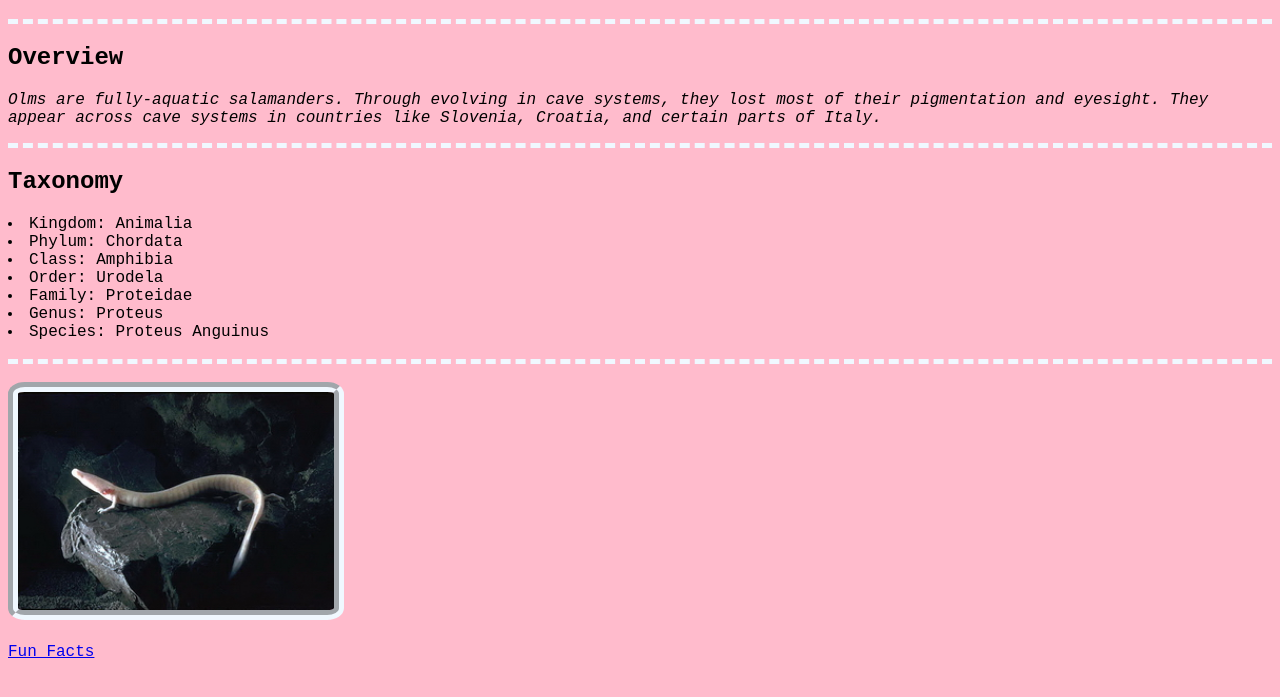
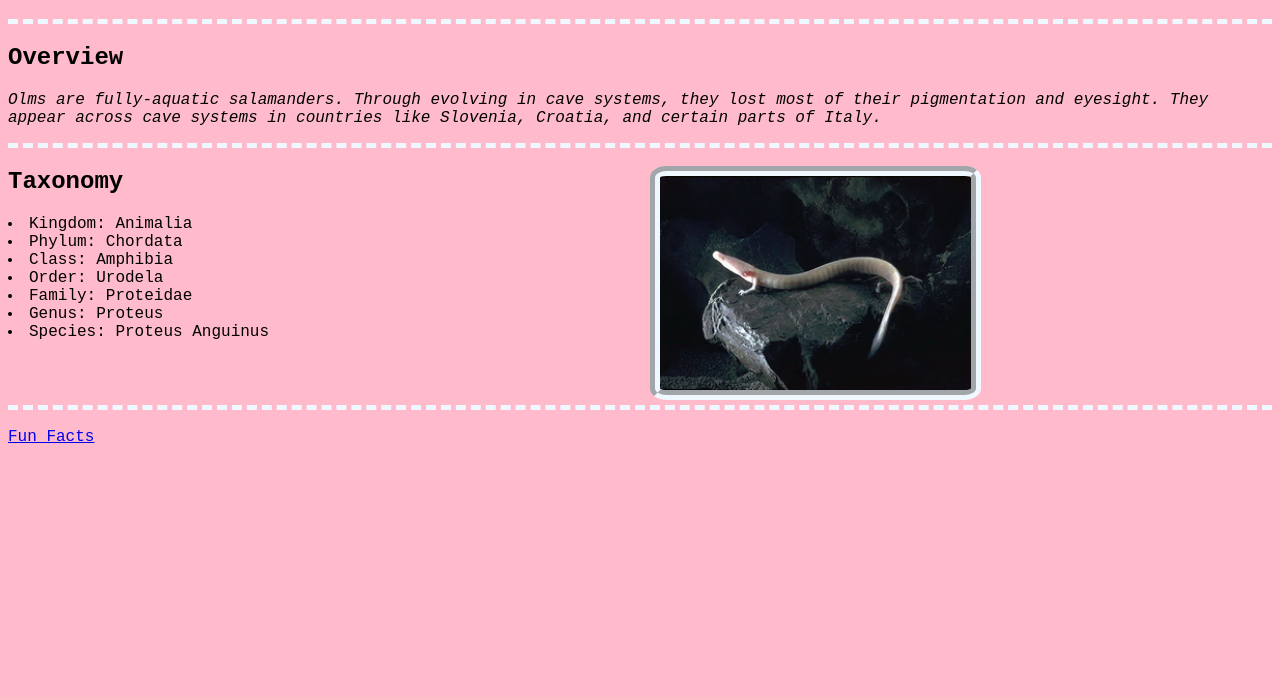
Before and after one commit to Brink-Chuck/OlmSite, a plain HTML site: page index.html in a window 1280 px wide. Shown: the part 61-758 px from the top of the page. Drawn offline with Linux system fonts and the light colour scheme.

Commit message:
added flexbox features to taxonomy list and image on index page to appear in the same vertical section; also adjusted spacing in second page's list

```diff
--- a/css/style.css
+++ b/css/style.css
@@ -30,3 +30,12 @@ h1 {
     border-bottom-color: #F5A;
     border-bottom-style:dotted;
 }
+
+#image_list_wrap {
+    display:flex;
+    gap: 20px;
+}
+
+#olmPic, #taxList {
+    flex: 1;
+}
--- a/index.html
+++ b/index.html
@@ -10,7 +10,7 @@
       <!-- page heading -->
      <h1>Olms (Proteus Anguinus)</h1>
   </header>
-  <article>
+  <article id = "sectionBottom">
       <section id = "sectionBottom">
        <!-- subheading -->
        <h2>Overview</h2>
@@ -23,7 +23,8 @@
        </p>
       </section>
 
-      <section id = "sectionBottom">
+      <div id = "image_list_wrap">
+      <section id = "taxList">
         <!-- second subheading -->
         <h2>Taxonomy</h2>
 
@@ -37,15 +38,20 @@
         <li>Species:  Proteus Anguinus</li>
         <br>
       </section>
-    <!-- line break to space the picture from the text -->
-    <br>
 
-    <!-- image of an olm with alt text at 25% size -->
-    <img class = picture
-    alt = "An image of an olm"
-    src = "images/olmPic.jpg"
-    width = 25%
+    <!-- image of an olm with alt text at 50% size -->
+    <section id = "olmPic">
+      <!--line break to space image out-->
+      <br>
+      <img class = "picture"
+      alt = "An image of an olm"
+      src = "images/olmPic.jpg"
+      width = 50%
     />
+
+    </section>
+    </div>
+
   </article>
     <!-- line break to separate text from picture -->
      <br>
```
Also changed, not shown: page2.html (+9 -3 lines).
